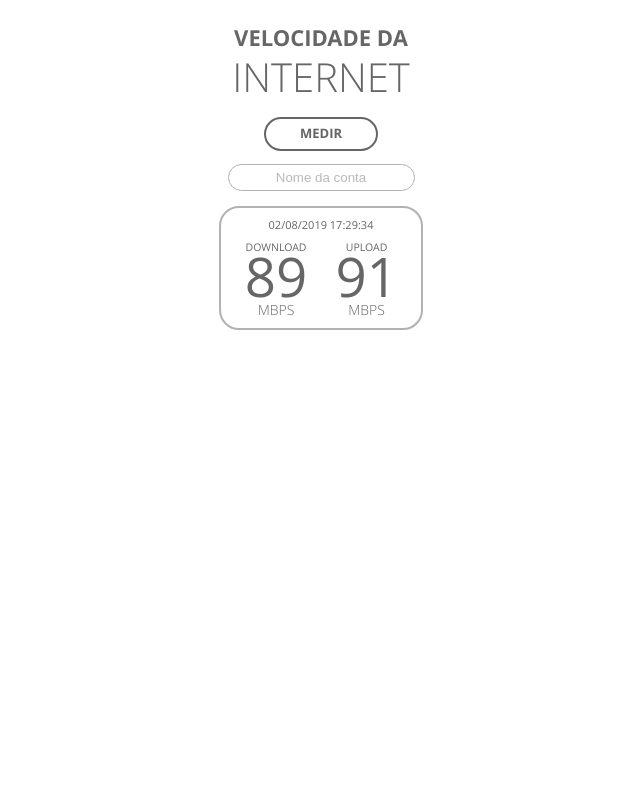
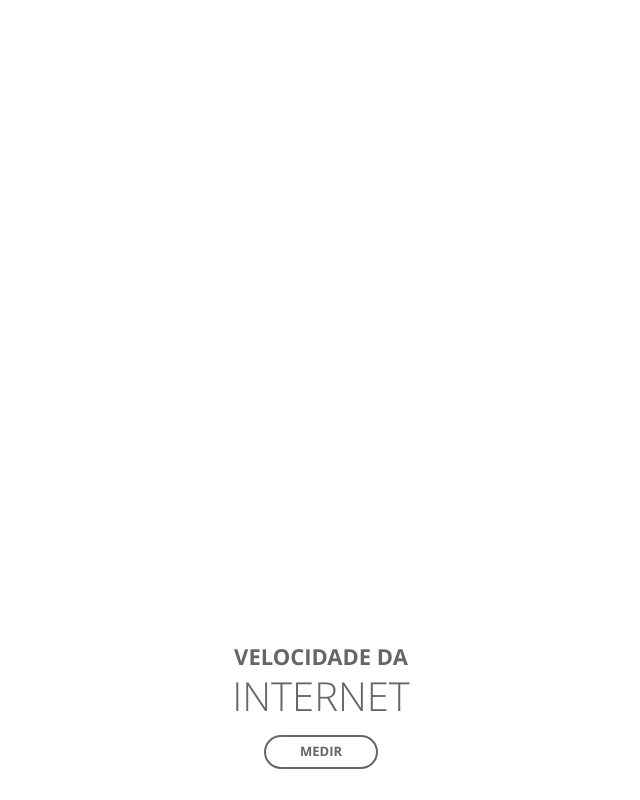
Before and after one commit to danimai/speedtest-app, a website built with webpack: page dist/index.html in a window 1280 px wide. Shown: the whole page, without its empty margins (319-959 px from the left). Built offline with nearby package versions, Linux system fonts and the light colour scheme.

Commit message:
Fix issues at reloading and first time starting

```diff
--- a/src/index.js
+++ b/src/index.js
@@ -9,13 +9,7 @@ import './style.css';
 		// estrutura de dados
 		data: [{
 			username: '',
-			results: [
-				{
-					timestamp: '02/08/2019 17:29:34',
-					download: 89,
-					upload: 91,
-				}
-			]
+			results: []
 		}],
 		// inicia o localStorage
 		init: function(){
@@ -132,6 +126,9 @@ import './style.css';
 		},
 		// renderiza a tela inicial e mostra os resultados anteriores, caso existam
 		render_start: function() {
+			if ( controller.get_results().length ) {
+				$('#app').removeClass('first-time');
+			}
 			$('#app').removeClass('state-result');
 			$('#app').addClass('state-start');
 			view.create_container();
@@ -155,7 +152,7 @@ import './style.css';
 				'	<div class="sprite-left"></div>'+
 				'	<div class="sprite-right"></div>'+
 				'</div>';
-			$(container_html).insertAfter('#start');
+			$(container_html).insertAfter('#username');
 		},
 		// renderiza o container
 		render_container: function() {
@@ -163,7 +160,7 @@ import './style.css';
 		},
 		// renderiza o estado downloading
 		render_downloading: function() {
-			$('#app').removeClass('state-start first-time');
+			$('#app').removeClass('state-start');
 			$('#app').addClass('state-downloading');
 			$('#username').addClass('hidden-display');
 			$('.new-result').remove();
--- a/src/style.css
+++ b/src/style.css
@@ -15,6 +15,7 @@ body {
   vertical-align: baseline;
 }
 #app {
+  margin-top: 50px;
   font-family: 'Open Sans';
   font-variant: all-small-caps;
   line-height: .8;
@@ -133,7 +134,6 @@ body {
 }
 #results {
   display: none;
-  margin-top: 33px;
 }
 #username {
   display: block;
@@ -145,7 +145,6 @@ body {
   border-radius: 15px;
   outline: none;
   opacity: .5;
-  top: -120px;
 }
 #username:focus {
   opacity: 1;
@@ -207,14 +206,15 @@ body {
   cursor: pointer;
   overflow: hidden;
 }
+#app.state-start.first-time {
+  margin-top: 50%;
+}
 .state-start.first-time #username {
+  display: none;
   top: 0;
 }
 .state-start.first-time #results {
   margin-top: 0;
-}
-.new-result {
-  top: 60px;
 }
 .state-start:not(.first-time) #results .container:first-child {
   display: none;
```
